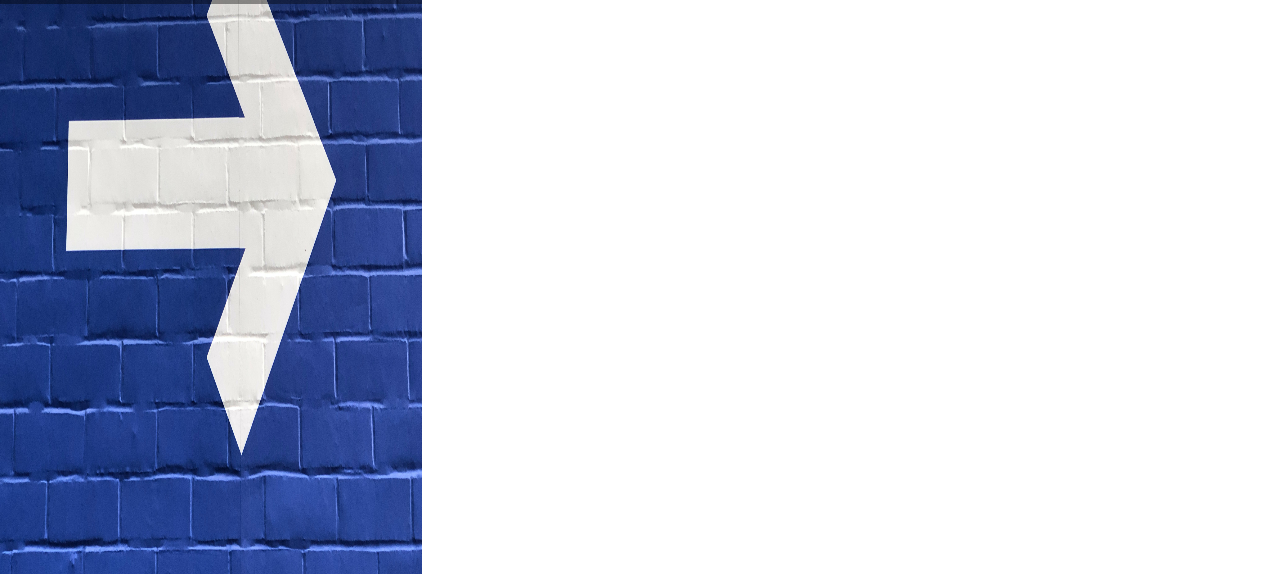
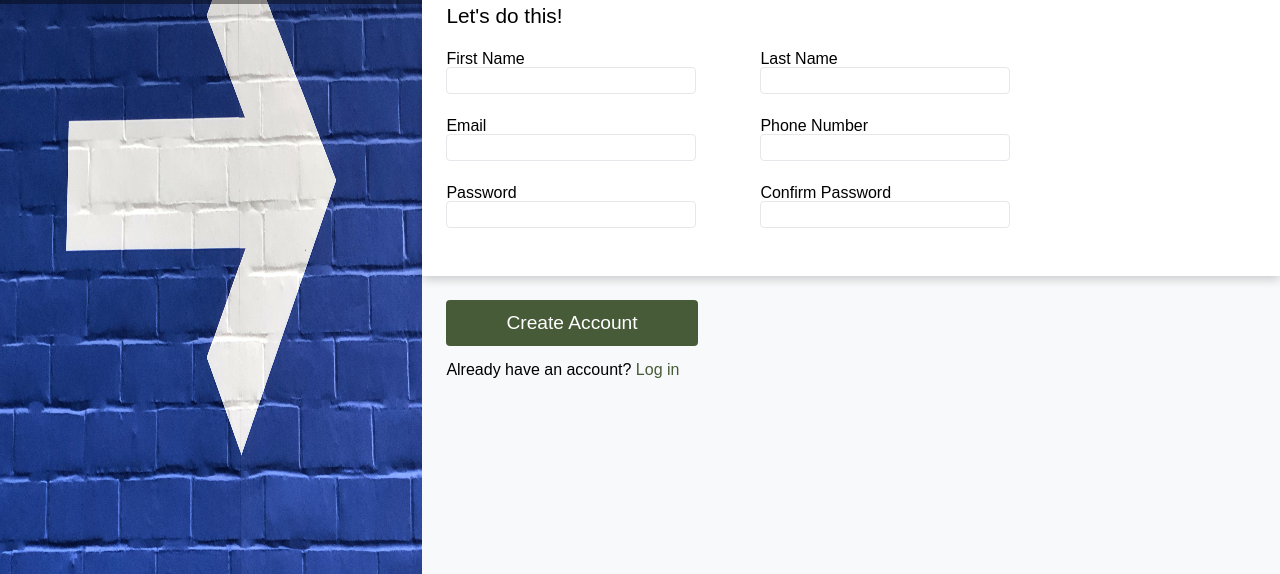
Before and after one commit to Tzvi-H/sign-up-form, a plain HTML site: page index.html in a window 1280 px wide. Shown: the part 226-800 px from the top of the page. Drawn offline with Linux system fonts and the light colour scheme.

Commit message:
complete

```diff
--- a/css/style.css
+++ b/css/style.css
@@ -7,6 +7,8 @@
 
 #main-container {
   display: flex;
+  font-family: Arial;
+  background-color: #f8f9fa;
 }
 
 #main-image {
@@ -41,7 +43,6 @@
 }
 
 header {
-  background-color: #f8f9fa;
   padding: 72px 24px 24px;
 }
 
@@ -49,8 +50,72 @@ header p {
   width: 75%;
   font-size: 1.3rem;
   font-weight: 500;
+  line-height: 1.4rem;
 }
 
 em {
   font-style: italic;
 }
+
+main {
+  padding: 24px;
+  background-color: white;
+  box-shadow: 0 3px 10px rgb(0 0 0 / 0.2);
+}
+
+main h2 {
+  font-size: 1.3rem;
+}
+
+form {
+  margin: 24px 0 0;
+}
+
+.flex-row {
+  display: flex;
+}
+
+.flex-row > div:first-child {
+  margin-right: 64px;
+}
+
+.flex-row input {
+  width: 250px;
+  border-radius: 4px;
+  margin-bottom: 24px;
+  height: 1.7rem;
+  border: 1px solid #E5E7EB;
+}
+
+.flex-row input:focus {
+  border-color: blue;
+  box-shadow: 0 3px 10px rgb(0 0 0 / 0.2);
+  outline: 0;
+}
+
+footer {
+  padding: 24px;
+}
+
+footer button {
+  color: white;
+  padding: 12px 60px;
+  font-size: 1.2rem;
+  border-radius: 4px;
+  margin-bottom: 16px;
+  background-color: #475b38;
+  border: none;
+}
+
+footer button:hover {
+  cursor: pointer;
+}
+
+footer a {
+  color: #475b38;
+  text-decoration: none;
+}
+
+footer a:hover {
+  text-decoration: underline;
+}
--- a/index.html
+++ b/index.html
@@ -23,19 +23,54 @@
       <header>
         <p>
           This is not a real online service! You know you need something like this in your real life to help you realize your deepest dreams.
-          <br>sign up <em>now</em> to get started.
-          <br><br>You <em>know</em> you want to!
+          <br>Sign up <em>now</em> to get started.
+          <br><br>You <em>know</em> you want to.
         </p>
       </header>
 
       <main>
-        <p></p>
-        <form action=""></form>
+        <h2>Let's do this!</h2>
+        <form action="#">
+          <div class="flex-row">
+            <div>
+              <div><label for="lastName">First Name</label></div>
+              <input type="text" id="firstName">
+            </div>
+            <div>
+              <div><label for="lastName">Last Name</label></div>
+              <input type="text" id="lastName">
+            </div>
+          </div>
+
+          <div class="flex-row">
+            <div>
+              <div><label for="email">Email</label></div>
+              <input type="email" id="email">
+            </div>
+            <div>
+              <div><label for="phoneNumber">Phone Number</label></div>
+              <input type="tel" id="phoneNumber">
+            </div>
+          </div>
+
+          <div class="flex-row">
+            <div>
+              <div><label for="password">Password</label></div>
+              <input type="password" id="password">
+            </div>
+            <div>
+              <div><label for="confirmPassword">Confirm Password</label></div>
+              <input type="password" id="confirmPassword">
+            </div>
+          </div>
+        </form>
       </main>
 
       <footer>
-        <button></button>
-        <p></p>
+        <button>Create Account</button>
+        <p>Already have an account?
+          <a href="#">Log in</a>
+        </p>
       </footer>
 
     </div>
```
